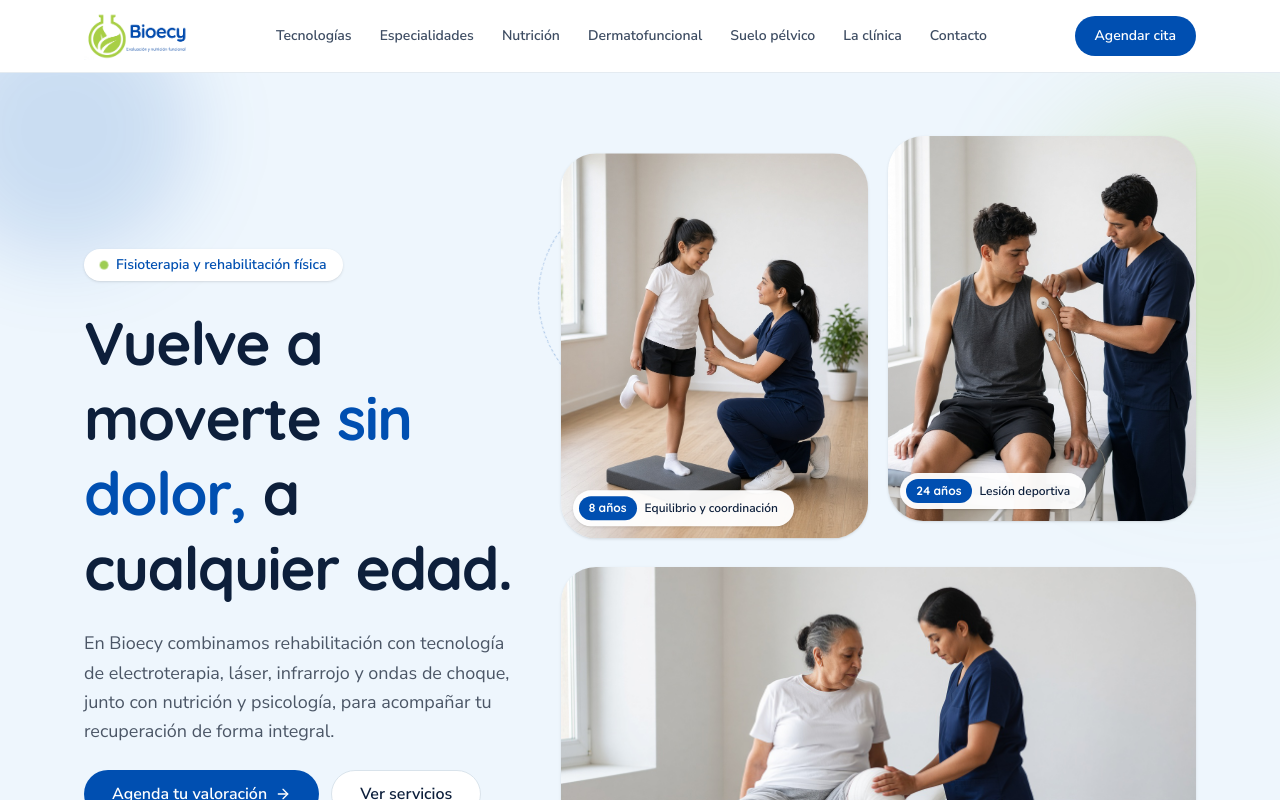
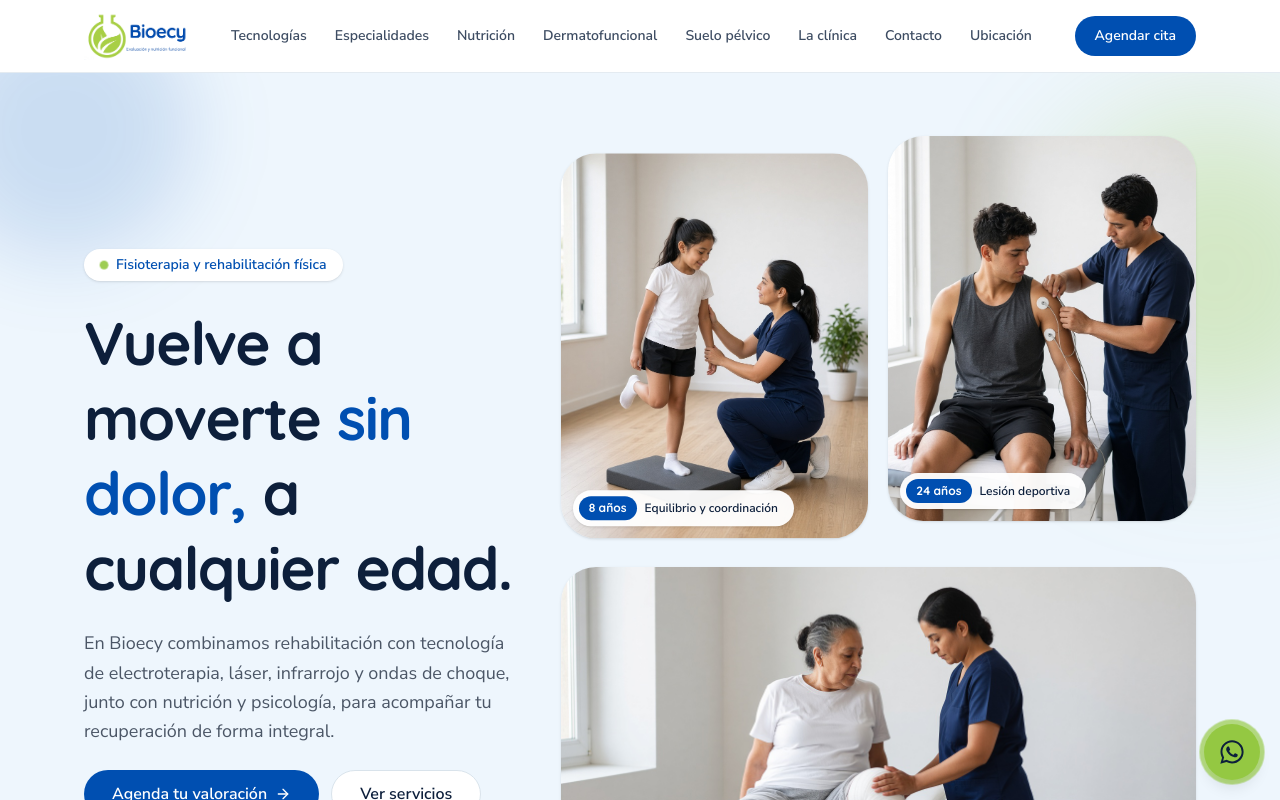
Before and after one commit to gattuzzo0/bioecy, a Next.js app: page / in a window 1280 px wide. Shown: the top 800 px of the page. Built offline with nearby package versions, Linux system fonts and the light colour scheme.

Commit message:
Removing dotted circle

```diff
--- a/app/globals.css
+++ b/app/globals.css
@@ -163,16 +163,6 @@
   animation: ken-burns 14s ease-in-out infinite alternate;
 }
 
-@keyframes spin-slow {
-  to {
-    transform: rotate(360deg);
-  }
-}
-
-.spin-slow {
-  animation: spin-slow 18s linear infinite;
-}
-
 .marquee-track {
   animation: marquee 16s linear infinite;
 }
@@ -203,8 +193,7 @@
   .pulse-dot,
   .ken-burns,
   .marquee-track,
-  .ring-pulse,
-  .spin-slow {
+  .ring-pulse {
     animation: none;
   }
 
--- a/app/page.tsx
+++ b/app/page.tsx
@@ -10,6 +10,7 @@ import { SiteHeader } from "@/components/site-header";
 import { ServiceMarquee } from "@/components/service-marquee";
 import { SueloPelvico } from "@/components/suelo-pelvico";
 import { Tecnologias } from "@/components/tecnologias";
+import { Ubicacion } from "@/components/ubicacion";
 
 export default function Home() {
   return (
@@ -25,6 +26,7 @@ export default function Home() {
         <SueloPelvico />
         <Clinica />
         <Contacto />
+        <Ubicacion />
       </main>
       <SiteFooter />
     </LogoIntro>
--- a/components/hero.tsx
+++ b/components/hero.tsx
@@ -64,10 +64,6 @@ export function Hero() {
       />
       <span
         className="float-y-delay pointer-events-none absolute top-10 -right-24 size-80 rounded-full bg-brand-green/30 blur-3xl"
-        aria-hidden
-      />
-      <span
-        className="spin-slow pointer-events-none absolute top-28 left-[42%] size-56 rounded-full border border-dashed border-primary/30"
         aria-hidden
       />
 
--- /dev/null
+++ b/components/ubicacion.tsx
@@ -0,0 +1,111 @@
+"use client";
+
+import { MapPin, Navigation } from "lucide-react";
+import { useState } from "react";
+
+import { Reveal } from "@/components/reveal";
+import { buttonVariants } from "@/components/ui/button";
+import { cn } from "@/lib/utils";
+import { site } from "@/lib/site";
+
+const mapsQuery = encodeURIComponent(site.mapsQuery);
+const mapsEmbedSrc = `https://maps.google.com/maps?q=${mapsQuery}&z=16&hl=es&output=embed`;
+const mapsSearchHref = `https://www.google.com/maps/search/?api=1&query=${mapsQuery}`;
+
+function directionsHref(origin?: { latitude: number; longitude: number }) {
+  const destination = `destination=${mapsQuery}`;
+  const from = origin
+    ? `origin=${origin.latitude},${origin.longitude}&`
+    : "";
+  return `https://www.google.com/maps/dir/?api=1&${from}${destination}`;
+}
+
+export function Ubicacion() {
+  const [status, setStatus] = useState<string | null>(null);
+  const [pending, setPending] = useState(false);
+
+  function openDirections() {
+    if (!navigator.geolocation) {
+      window.open(directionsHref(), "_blank", "noopener,noreferrer");
+      setStatus("Abre el mapa y elige desde dónde sales.");
+      return;
+    }
+
+    setPending(true);
+    setStatus("Buscando tu ubicación…");
+    navigator.geolocation.getCurrentPosition(
+      (position) => {
+        setPending(false);
+        setStatus(null);
+        window.open(
+          directionsHref(position.coords),
+          "_blank",
+          "noopener,noreferrer",
+        );
+      },
+      () => {
+        setPending(false);
+        setStatus("No pudimos usar tu ubicación. Elige el punto de salida en el mapa.");
+        window.open(directionsHref(), "_blank", "noopener,noreferrer");
+      },
+      { enableHighAccuracy: true, timeout: 8000, maximumAge: 60_000 },
+    );
+  }
+
+  return (
+    <section id="ubicacion" className="bg-background py-20 md:py-28">
+      <div className="mx-auto grid max-w-6xl items-center gap-10 px-5 lg:grid-cols-5">
+        <Reveal className="flex flex-col gap-6 lg:col-span-2">
+          <p className="font-heading text-sm font-bold tracking-widest text-primary uppercase">
+            Ubicación
+          </p>
+          <h2 className="text-3xl font-bold tracking-tight text-balance md:text-4xl">
+            Visítanos en la clínica
+          </h2>
+          <p className="flex gap-3 text-lg leading-relaxed text-pretty text-muted-foreground">
+            <MapPin className="mt-1 size-5 shrink-0 text-primary" aria-hidden="true" />
+            <span>{site.address}</span>
+          </p>
+          <div className="flex flex-col gap-3 sm:flex-row">
+            <button
+              type="button"
+              className={cn(
+                buttonVariants(),
+                "h-12 rounded-full px-7 text-base font-semibold",
+              )}
+              disabled={pending}
+              onClick={openDirections}
+            >
+              <Navigation className="size-5" aria-hidden="true" />
+              Cómo llegar
+            </button>
+            <a
+              href={mapsSearchHref}
+              target="_blank"
+              rel="noopener noreferrer"
+              className={cn(
+                buttonVariants({ variant: "outline" }),
+                "h-12 rounded-full bg-background px-7 text-base font-semibold",
+              )}
+            >
+              Abrir en el mapa
+            </a>
+          </div>
+          <p className="min-h-5 text-sm text-muted-foreground" aria-live="polite">
+            {status}
+          </p>
+        </Reveal>
+
+        <Reveal delay={0.12} className="lg:col-span-3">
+          <iframe
+            title="Mapa de Bioecy en la colonia Jardín, San Luis Potosí"
+            src={mapsEmbedSrc}
+            className="h-80 w-full rounded-3xl border border-border md:h-[28rem]"
+            loading="lazy"
+            referrerPolicy="no-referrer-when-downgrade"
+          />
+        </Reveal>
+      </div>
+    </section>
+  );
+}
--- a/components/whatsapp-float.tsx
+++ b/components/whatsapp-float.tsx
@@ -7,7 +7,7 @@ export function WhatsappFloat() {
       target="_blank"
       rel="noopener noreferrer"
       aria-label="Escribir por WhatsApp"
-      className="relative fixed right-5 bottom-5 z-40 inline-flex size-14 items-center justify-center rounded-full bg-brand-green text-brand-green-foreground shadow-lg transition-transform hover:scale-105 hover:bg-brand-green/90"
+      className="fixed right-5 bottom-5 z-40 inline-flex size-14 items-center justify-center rounded-full bg-brand-green text-brand-green-foreground shadow-lg transition-transform hover:scale-105 hover:bg-brand-green/90"
     >
       <span
         className="ring-pulse pointer-events-none absolute inset-0 rounded-full bg-brand-green"
--- a/lib/site.ts
+++ b/lib/site.ts
@@ -22,6 +22,7 @@ export const site = {
     ? `https://wa.me/${phoneDigits}?text=${whatsappText}`
     : "/#contacto",
   address: "Av. 18 de Marzo #210, Col. Jardín, San Luis Potosí, S.L.P.",
+  mapsQuery: "Bioecy, Av. 18 de Marzo 210, Col. Jardín, San Luis Potosí, S.L.P.",
   hours: [
     { days: "Lunes a viernes", time: "8:00 – 20:00" },
     { days: "Sábado", time: "9:00 – 14:00" },
@@ -38,4 +39,5 @@ export const navLinks = [
   { href: "/#suelo-pelvico", label: "Suelo pélvico" },
   { href: "/#clinica", label: "La clínica" },
   { href: "/#contacto", label: "Contacto" },
+  { href: "/#ubicacion", label: "Ubicación" },
 ];
```
